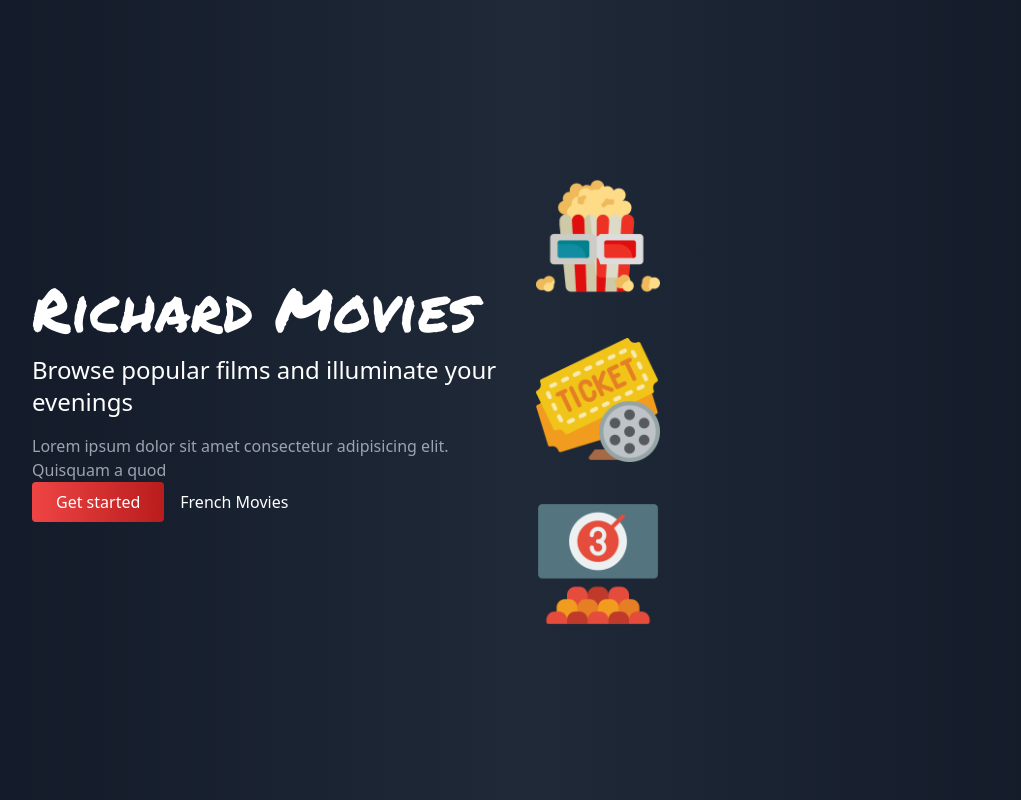
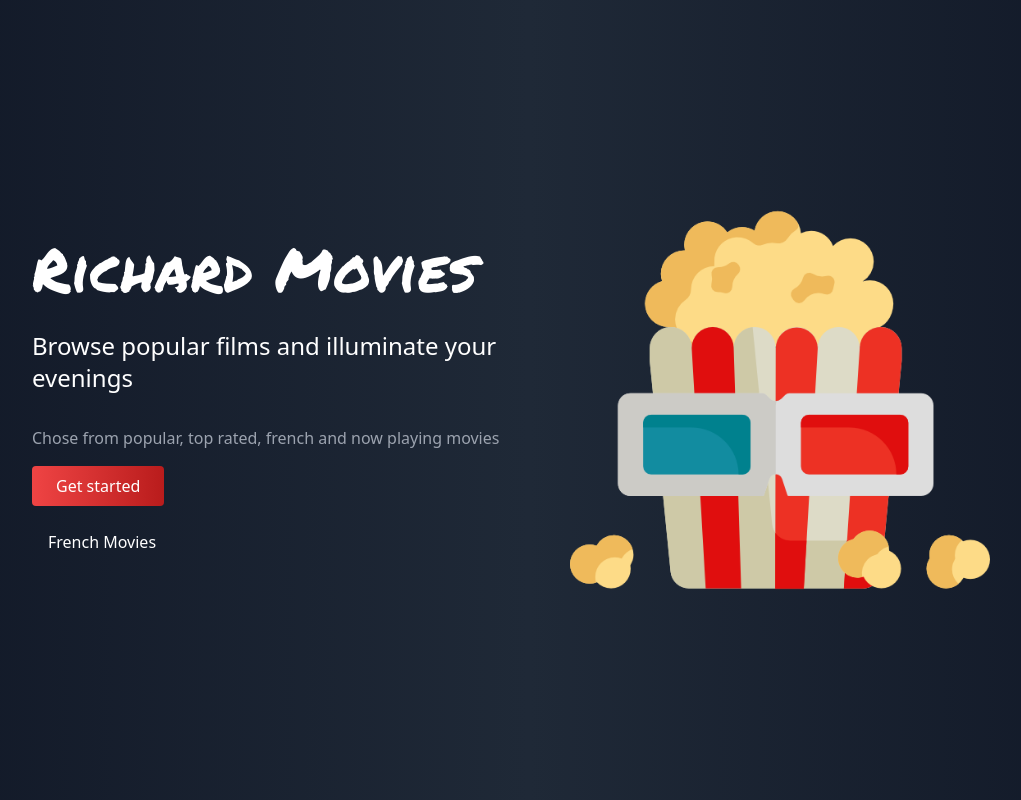
Before and after one commit to disconico/richard-movies, a Next.js app: page / in a window 1280 px wide. Shown: the whole page, without its empty margins (112-1133 px from the left). Built offline with nearby package versions, Linux system fonts and the light colour scheme.

Commit message:
Refactor fetch logic to be more reusable

```diff
--- a/components/Board.js
+++ b/components/Board.js
@@ -1,4 +1,3 @@
-import { useState, useEffect } from 'react';
 import { useRouter } from 'next/router';
 import { useQuery } from 'react-query';
 import MovieCard from './MovieCard';
@@ -7,18 +6,15 @@ import useWindowSize from '../hooks/useWindowSize';
 
 const PAGE_COUNT = 100;
 
-const Board = ({ fetchFunction, queryKey, heading }) => {
+const Board = ({
+  fetchFunction,
+  queryKey,
+  heading,
+  currentPage,
+  setCurrentPage,
+}) => {
   const router = useRouter();
-  const [currentPage, setCurrentPage] = useState(1);
   const { width } = useWindowSize();
-
-  useEffect(() => {
-    const { page } = router.query;
-
-    if (page) {
-      setCurrentPage(parseInt(page, 10));
-    }
-  }, [router.query]);
 
   const { data, isLoading, isError, error, isFetching, isPreviousData } =
     useQuery([queryKey, currentPage], () => fetchFunction(currentPage), {
@@ -27,6 +23,7 @@ const Board = ({ fetchFunction, queryKey, heading }) => {
 
   const handleChange = (event, value) => {
     if (!isPreviousData) {
+      setCurrentPage(value);
       router.push({ query: { ...router.query, page: value } });
     }
   };
--- a/components/MovieCard.js
+++ b/components/MovieCard.js
@@ -24,7 +24,7 @@ const MovieCard = ({ movie, screenSize }) => {
      flex flex-col'
     >
       <Link href={`/movies/${movie.id}`} className='flex flex-col flex-grow'>
-        {screenSize >= 640 ? (
+        {screenSize >= 640 && (
           <ImageWithFallback
             fallbackImage={fallback}
             className='w-full h-auto object-cover mb-2 rounded-lg'
@@ -33,7 +33,8 @@ const MovieCard = ({ movie, screenSize }) => {
             src={`https://image.tmdb.org/t/p/w500${movie.backdrop_path}`}
             alt={movie.title}
           />
-        ) : (
+        )}
+        {screenSize < 640 && (
           <ImageWithFallback
             fallbackImage={posterFallback}
             className='w-full h-auto object-cover mb-2 rounded-lg'
--- a/components/layout/Header.js
+++ b/components/layout/Header.js
@@ -5,8 +5,8 @@ import Image from 'next/image';
 const Header = () => {
   const router = useRouter();
 
-  const handleMovies = (path) => {
-    router.push({ pathname: path, query: { page: 1 } });
+  const handleMovies = (path, category) => {
+    router.push({ pathname: path, query: { category, page: 1 } });
   };
 
   return (
@@ -15,7 +15,7 @@ const Header = () => {
         <div className='flex items-center'>
           <Link href='/' className='flex items-center gap-4'>
             <Image
-              src='/assets/popcorn.png'
+              src='/assets/images/popcorn.png'
               width={48}
               height={48}
               alt={'Richard Movies Logo'}
@@ -25,18 +25,12 @@ const Header = () => {
         </div>
         <div className='flex gap-4 text-slate-50 items-center'>
           <button
-            onClick={() => handleMovies('/movies')}
+            onClick={() => handleMovies('/movies', 'popular')}
             className='rounded transition-colors duration-200 hover:bg-gray-500 hover:bg-opacity-50 px-4 py-2 h-10
             hover:text-gray-300
             '
           >
-            Popular Movies
-          </button>
-          <button
-            onClick={() => handleMovies('/movies/french')}
-            className='rounded transition-colors duration-200 hover:bg-gray-500 hover:bg-opacity-50 px-4 py-2 h-10      hover:text-gray-300'
-          >
-            French Movies
+            Browse Movies
           </button>
         </div>
       </nav>
--- a/components/layout/ImageWIthFallback.js
+++ b/components/layout/ImageWIthFallback.js
@@ -1,7 +1,7 @@
 import Image from 'next/image';
 import { useEffect, useState } from 'react';
 
-const ImageWithFallback = ({ fallbackImage, alt, src, ...props }) => {
+const ImageWithFallback = ({ fallbackImage, alt, src, width, height, ...props }) => {
   const [error, setError] = useState(null);
 
   useEffect(() => {
@@ -11,6 +11,8 @@ const ImageWithFallback = ({ fallbackImage, alt, src, ...props }) => {
   return (
     <Image
       alt={alt}
+      width={width}
+      height={height}
       onError={setError}
       src={error ? fallbackImage : src}
       {...props}
--- /dev/null
+++ b/components/ui/SelectMenu.js
@@ -0,0 +1,16 @@
+import React from 'react';
+import { Select, MenuItem } from '@mui/material';
+
+const SelectMenu = ({ value, onChange, items }) => {
+  return (
+    <Select value={value} onChange={onChange}>
+      {items.map((item) => (
+        <MenuItem key={item.value} value={item.value}>
+          {item.label}
+        </MenuItem>
+      ))}
+    </Select>
+  );
+};
+
+export default SelectMenu;
--- /dev/null
+++ b/lib/movieCategories.js
@@ -0,0 +1,30 @@
+import { fetchMovies } from './movieAPI';
+
+const movieCategories = {
+  popular: {
+    heading: 'Popular movies',
+    value: 'popular',
+    label: 'Popular',
+    fetchMovies: (page) => fetchMovies('popular', page),
+  },
+  french: {
+    heading: 'French movies',
+    value: 'french',
+    label: 'French',
+    fetchMovies: (page) => fetchMovies('french', page),
+  },
+  topRated: {
+    heading: 'Top rated movies',
+    value: 'topRated',
+    label: 'Top rated',
+    fetchMovies: (page) => fetchMovies('topRated', page),
+  },
+  nowPlaying: {
+    heading: 'Now playing movies',
+    value: 'nowPlaying',
+    label: 'Now playing',
+    fetchMovies: (page) => fetchMovies('nowPlaying', page),
+  },
+};
+
+export default movieCategories;
--- a/pages/index.js
+++ b/pages/index.js
@@ -14,15 +14,14 @@ export default function Home() {
         <link rel='icon' href='/favicon.ico' />
       </Head>
       <section className='  bg-gradient-to-r from-gray-900 via-gray-800 to-gray-900 h-full flex'>
-        <div className='max-w-screen-lg mx-auto p-4 flex items-center gap-4 justify-evenly w-full'>
-          <div className='text-white w-full '>
+        <div className='max-w-screen-lg mx-auto p-4 flex flex-col sm:flex-row items-center gap-4 justify-evenly w-full'>
+          <div className='text-white w-full flex gap-4 flex-col'>
             <h1 className='text-6xl font-marker mb-4'>Richard Movies</h1>
             <h2 className='text-2xl mb-4'>
               Browse popular films and illuminate your evenings
             </h2>
             <p className='text-gray-400'>
-              Lorem ipsum dolor sit amet consectetur adipisicing elit. Quisquam
-              a quod
+              Chose from popular, top rated, french and now playing movies
             </p>
             <Link href={'/movies'}>
               <button className='rounded bg-gradient-to-r from-red-500 to-red-700 text-white px-6 py-2 h-10'>
@@ -36,25 +35,11 @@ export default function Home() {
               </button>
             </Link>
           </div>
-          <div className='w-full flex flex-col gap-10'>
+          <div className=' w-4/5  sm:w-full flex justify-center  '>
             <Image
               src='/assets/images/popcorn.png'
-              width={124}
-              height={124}
-              alt={'Richard Movies Logo'}
-              draggable={false}
-            />
-            <Image
-              src='/assets/images/movies.png'
-              width={124}
-              height={124}
-              alt={'Richard Movies Logo'}
-              draggable={false}
-            />
-            <Image
-              src='/assets/images/cinema.png'
-              width={124}
-              height={124}
+              width={420}
+              height={420}
               alt={'Richard Movies Logo'}
               draggable={false}
             />
--- a/pages/movies/french.js
+++ /dev/null
@@ -1,17 +0,0 @@
-import Page from '../../components/layout/Page';
-import Board from '../../components/Board';
-import { fetchFrenchMovies, fetchPopularMovies } from '../../lib/tmdbAPI';
-
-const FrenchMoviesPage = () => {
-  return (
-    <Page title='French Movies'>
-      <Board
-        fetchFunction={fetchFrenchMovies}
-        queryKey={'frenchMovies'}
-        heading={'French movies'}
-      />
-    </Page>
-  );
-};
-
-export default FrenchMoviesPage;
--- a/pages/movies/index.js
+++ b/pages/movies/index.js
@@ -1,17 +1,54 @@
 import Board from '../../components/Board';
 import Page from '../../components/layout/Page';
-import { fetchPopularMovies } from '../../lib/tmdbAPI';
+import React, { useState } from 'react';
+import { useRouter } from 'next/router';
+import movieCategories from '../../lib/movieCategories';
+import SelectMenu from '../../components/ui/SelectMenu';
 
-const PopularMoviesPage = () => {
+const MoviesPage = () => {
+  const router = useRouter();
+  const initialSelectedValue = router.query.category || 'popular';
+  const initialPage = router.query.page || 1;
+
+  const [selectedValue, setSelectedValue] = useState(initialSelectedValue);
+  const [currentPage, setCurrentPage] = useState(parseInt(initialPage, 10));
+
+  const selectedCategory = movieCategories[selectedValue];
+
+  const handleSelectChange = (event) => {
+    setSelectedValue(event.target.value);
+    setCurrentPage(1);
+    router.push({
+      query: { ...router.query, category: event.target.value, page: 1 },
+    });
+  };
+
+  const selectMenuItems = [];
+  for (const key in movieCategories) {
+    selectMenuItems.push({
+      value: movieCategories[key].value,
+      label: movieCategories[key].label,
+    });
+  }
+
   return (
     <Page title='Home'>
+      <div className='flex justify-center my-4'>
+        <SelectMenu
+          value={selectedValue}
+          onChange={handleSelectChange}
+          items={selectMenuItems}
+        />
+      </div>
       <Board
-        fetchFunction={fetchPopularMovies}
-        queryKey={'popularMovies'}
-        heading={'Popular movies'}
+        fetchFunction={selectedCategory.fetchMovies}
+        queryKey={selectedValue}
+        heading={selectedCategory.heading}
+        currentPage={currentPage}
+        setCurrentPage={setCurrentPage}
       />
     </Page>
   );
 };
 
-export default PopularMoviesPage;
+export default MoviesPage;
```
Also changed, not shown: lib/movieAPI.js (added, +19 -0 lines), lib/tmdbApi.js (+14 -0 lines), test.json (deleted).
